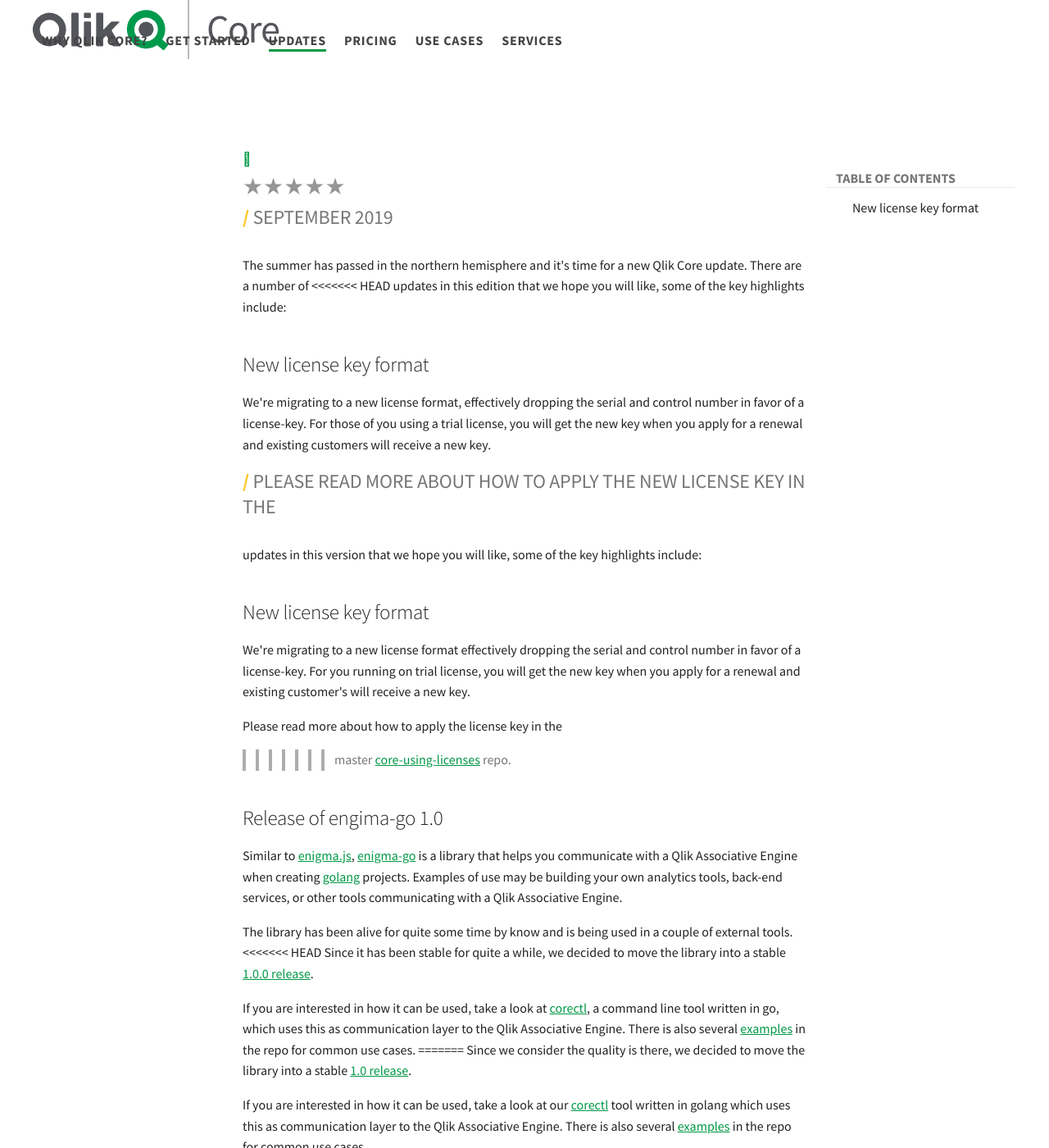
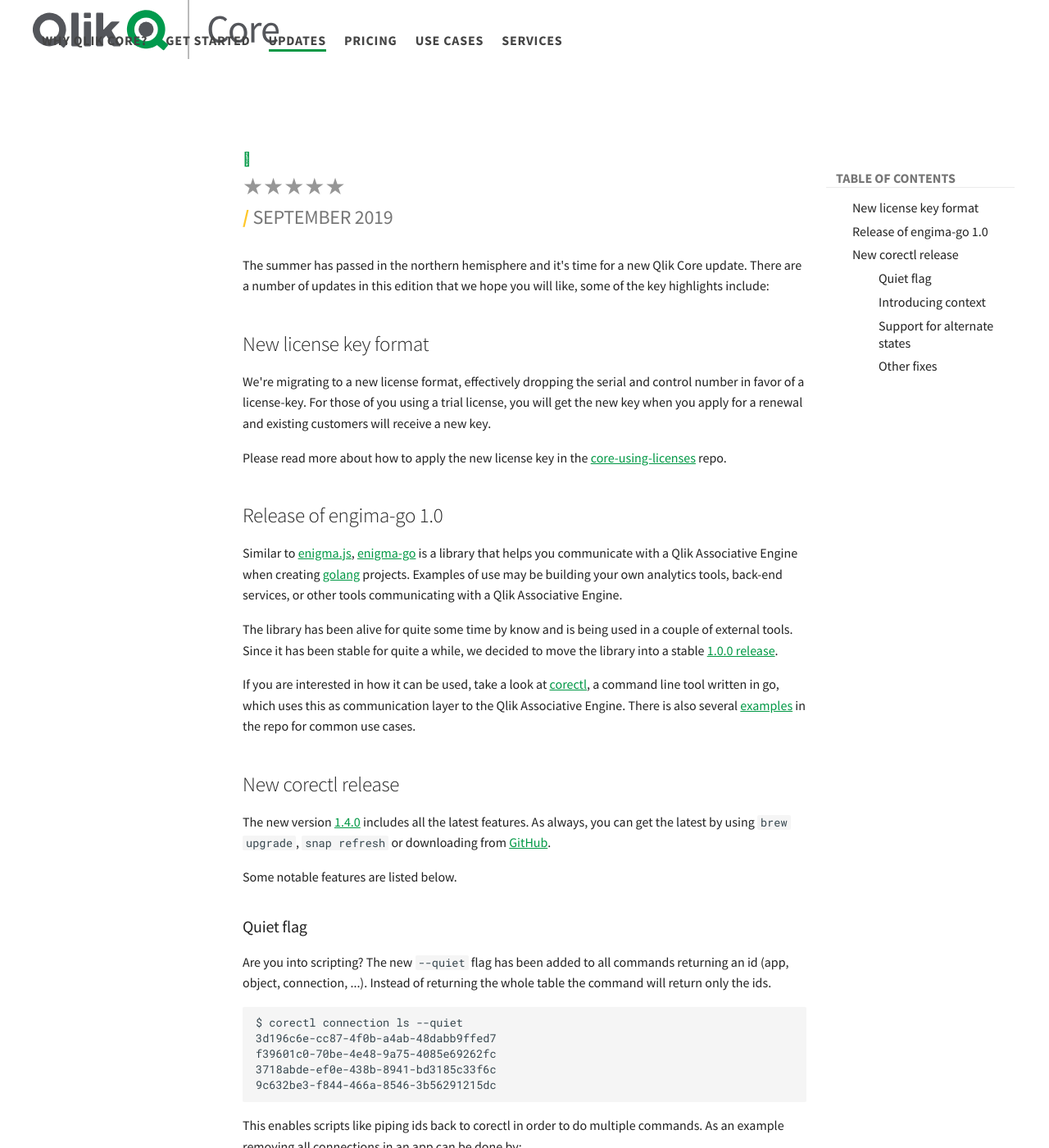
Before and after one commit to qlik-oss/core-website, an MkDocs documentation site: the page built from docs/updates/2019-09.md, in a window 1280 px wide and 1400 px high. Shown: the whole window at 82% size. Built offline with MkDocs 1.6.1 and Material for MkDocs 9.7.7, drawn with Linux system fonts in a browser that asks for light colours; nearby versions of some CDN libraries.

Commit message:
Fix after merge

```diff
--- a/docs/updates/2019-09.md
+++ b/docs/updates/2019-09.md
@@ -1,7 +1,6 @@
 # September 2019
 
 The summer has passed in the northern hemisphere and it's time for a new Qlik Core update. There are a number of
-<<<<<<< HEAD
 updates in this edition that we hope you will like, some of the key highlights include:
 
 ## New license key format
@@ -11,17 +10,6 @@
 will receive a new key.
 
 Please read more about how to apply the new license key in the
-=======
-updates in this version that we hope you will like, some of the key highlights include:
-
-## New license key format
-
-We're migrating to a new license format effectively dropping the serial and control number in favor of a license-key.
-For you running on trial license, you will get the new key when you apply for a renewal and existing customer's will
-receive a new key.
-
-Please read more about how to apply the license key in the
->>>>>>> master
 [core-using-licenses](https://github.com/qlik-oss/core-using-licenses) repo.
 
 ## Release of engima-go 1.0
@@ -32,21 +20,12 @@
 Associative Engine.
 
 The library has been alive for quite some time by know and is being used in a couple of external tools.
-<<<<<<< HEAD
 Since it has been stable for quite a while, we decided to move the library into a stable
 [1.0.0 release](https://github.com/qlik-oss/enigma-go/releases/tag/v1.0.0).
 
 If you are interested in how it can be used, take a look at [corectl](https://github.com/qlik-oss/corectl), a command
 line tool written in go, which uses this as communication layer to the Qlik Associative Engine. There is also
 several [examples](https://github.com/qlik-oss/enigma-go/tree/master/examples) in the repo for common use cases.
-=======
-Since we consider the quality is there, we decided to move the library into a stable
-[1.0 release](https://github.com/qlik-oss/enigma-go/releases/tag/v1.0.0).
-
-If you are interested in how it can be used, take a look at our [corectl](https://github.com/qlik-oss/corectl) tool
-written in golang which uses this as communication layer to the Qlik Associative Engine. There is also several
-[examples](https://github.com/qlik-oss/enigma-go/tree/master/examples) in the repo for common use cases.
->>>>>>> master
 
 ## New corectl release
 
```
